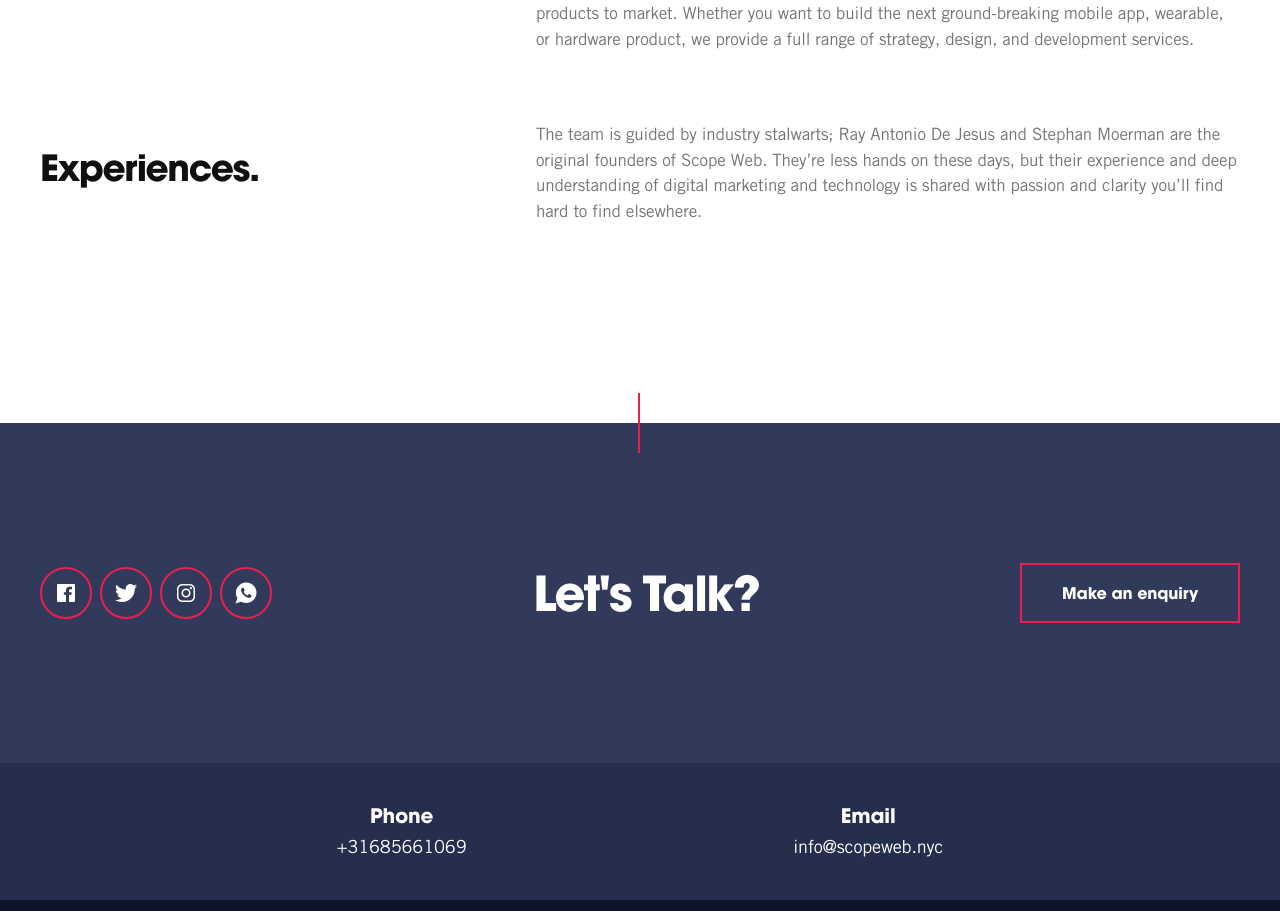
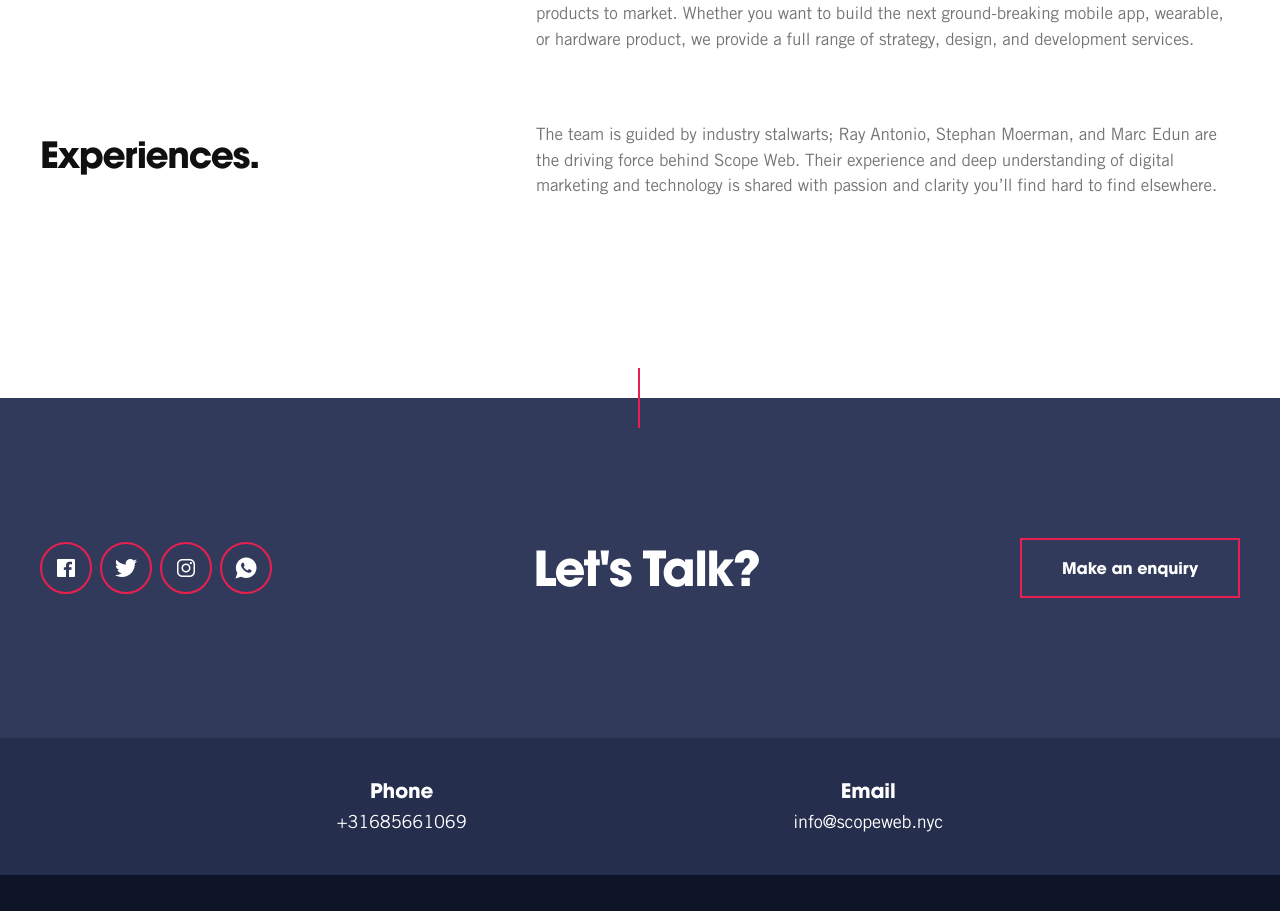
Before and after one commit to Scopeweb/components, a React (Create React App) app: page /about in a window 1280 px wide. Shown: the part 1241-2152 px from the top of the page. Built offline with nearby package versions, Linux system fonts and the light colour scheme; no server answers; what redux-immutable-state-invariant would draw is missing.

Commit message:
Updated copywriting

```diff
--- a/src/Components/About/OurValues/OurValues.js
+++ b/src/Components/About/OurValues/OurValues.js
@@ -53,8 +53,8 @@ class OurValues extends Component {
                                 </div>
                                 <div className="right uk-width-3-5@s">
                                     <p>
-                                        The team is guided by industry stalwarts; Ray Antonio De Jesus and Stephan Moerman are the original founders of Scope Web.
-                                        They’re less hands on these days, but their experience and deep understanding of digital marketing and technology is shared
+                                        The team is guided by industry stalwarts; Ray Antonio, Stephan Moerman, and Marc Edun are the driving force behind Scope Web.
+                                        Their experience and deep understanding of digital marketing and technology is shared
                                         with passion and clarity you’ll find hard to find elsewhere.
                                     </p>
                                 </div>
```
